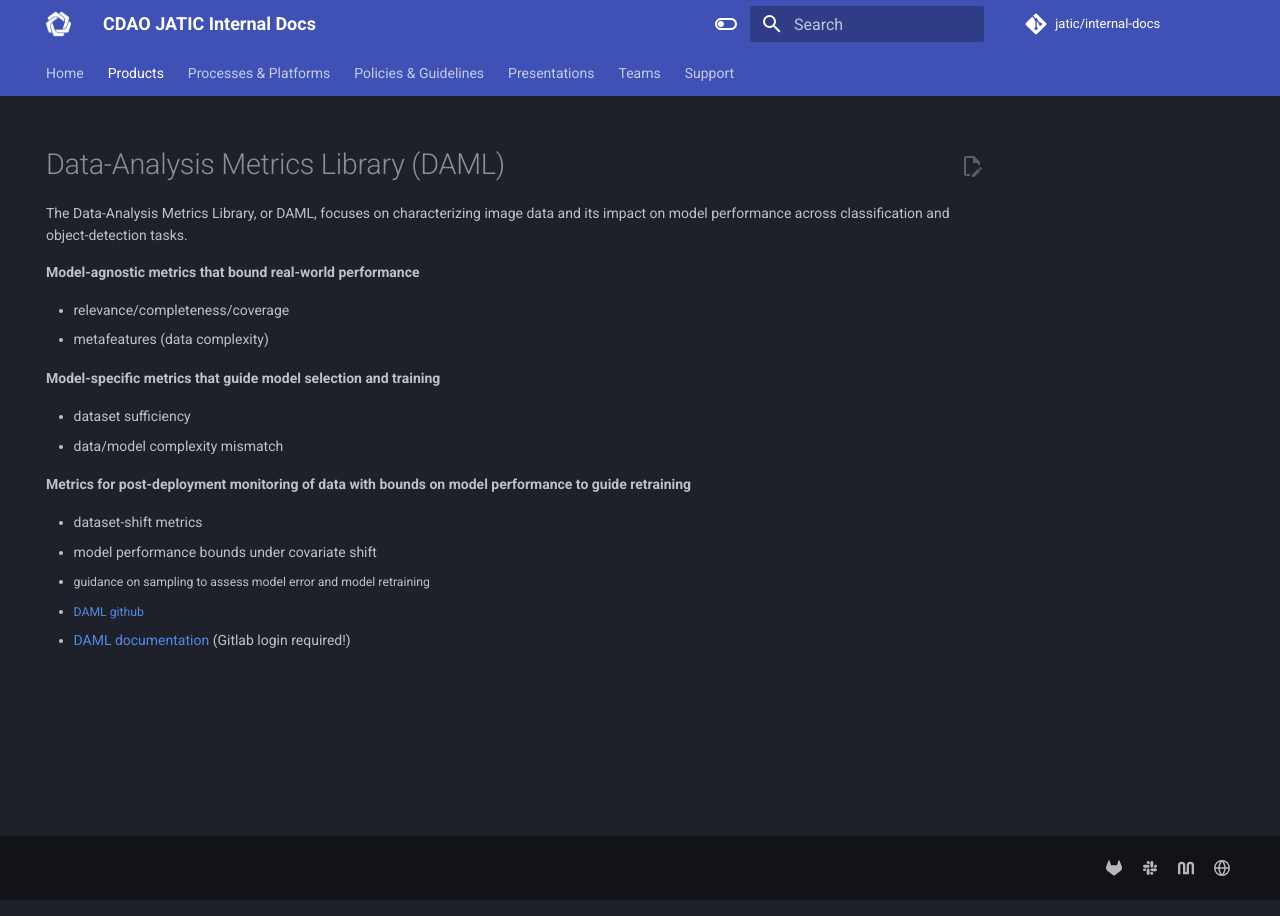
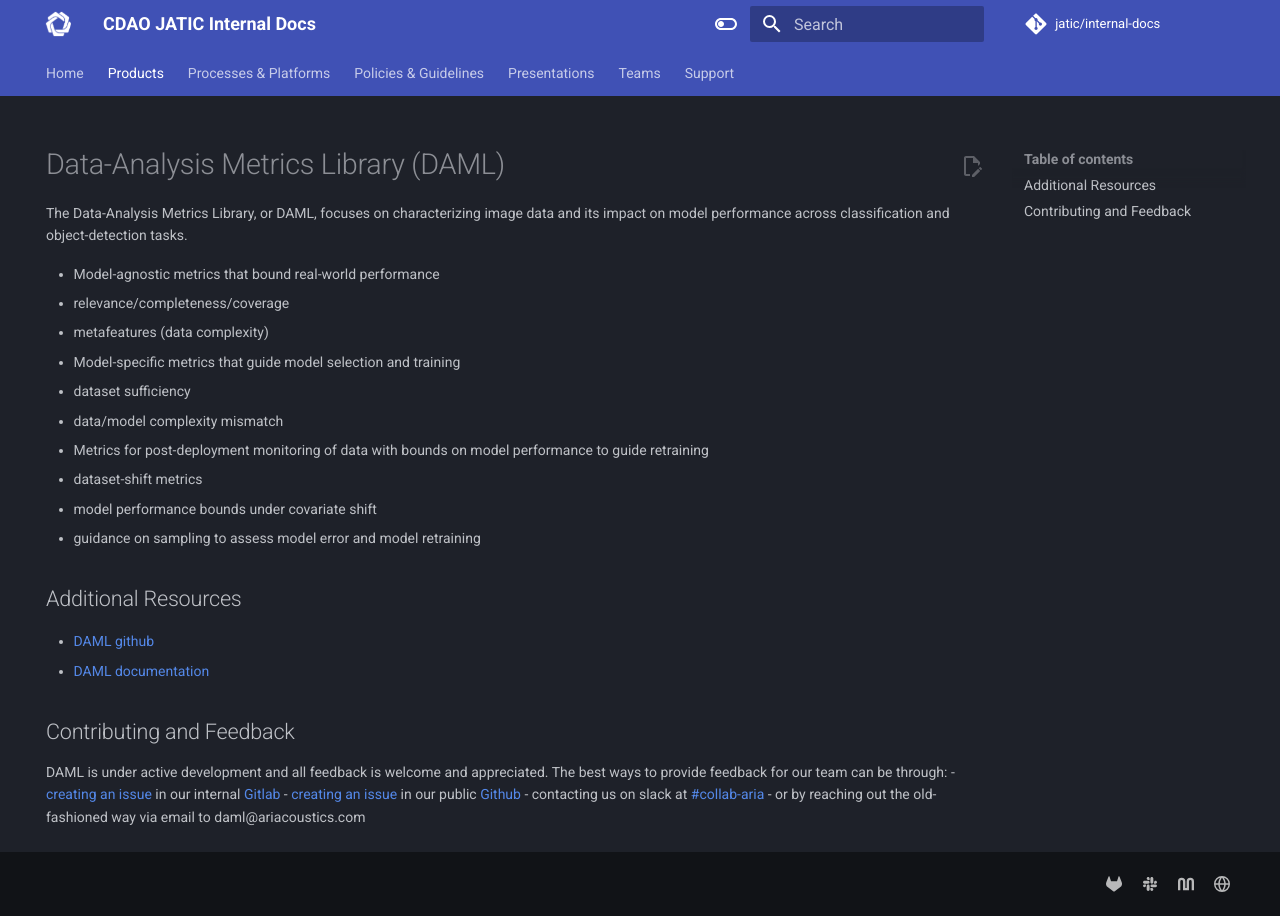
Before and after one commit to zheng0xd/JATIC-internal-docs, an MkDocs documentation site: the page built from docs/products/daml.md, in a window 1280 px wide. Built offline with MkDocs 1.6.1 and Material for MkDocs 9.7.7, drawn with Linux system fonts in a browser that asks for light colours.

Commit message:
Update DAML product page with contributing and feedback section

```diff
--- a/docs/products/daml.md
+++ b/docs/products/daml.md
@@ -2,21 +2,26 @@
 
 The Data-Analysis Metrics Library, or DAML, focuses on characterizing image data and its impact on model performance across classification and object-detection tasks.
 
-**Model-agnostic metrics that bound real-world performance**
+- Model-agnostic metrics that bound real-world performance
+  - relevance/completeness/coverage
+  - metafeatures (data complexity)
+- Model-specific metrics that guide model selection and training
+  - dataset sufficiency
+  - data/model complexity mismatch
+- Metrics for post-deployment monitoring of data with bounds on model performance to guide retraining
+  - dataset-shift metrics
+  - model performance bounds under covariate shift
+  - guidance on sampling to assess model error and model retraining
 
-- relevance/completeness/coverage
-- metafeatures (data complexity)
-
-**Model-specific metrics that guide model selection and training**
-
-- dataset sufficiency
-- data/model complexity mismatch
-
-**Metrics for post-deployment monitoring of data with bounds on model performance to guide retraining**
-
-- dataset-shift metrics
-- model performance bounds under covariate shift
-- guidance on sampling to assess model error and model retraining
+## Additional Resources
 
 - [DAML github](https://github.com/aria-ml/daml)
-- [DAML documentation](https://jatic.pages.jatic.net/aria/daml/) (Gitlab login required!)
+- [DAML documentation](https://daml.readthedocs.io/en/latest/)
+
+## Contributing and Feedback
+
+DAML is under active development and all feedback is welcome and appreciated.  The best ways to provide feedback for our team can be through:
+- [creating an issue](https://gitlab.jatic.net/jatic/aria/daml/-/issues/new) in our internal [Gitlab](https://gitlab.jatic.net/jatic/aria/daml)
+- [creating an issue](https://github.com/aria-ml/daml/issues/new/choose) in our public [Github](https://github.com/aria-ml/daml)
+- contacting us on slack at [#collab-aria](https://mitre.enterprise.slack.com/archives/C05FXTWHH50)
+- or by reaching out the old-fashioned way via email to daml@ariacoustics.com
```
